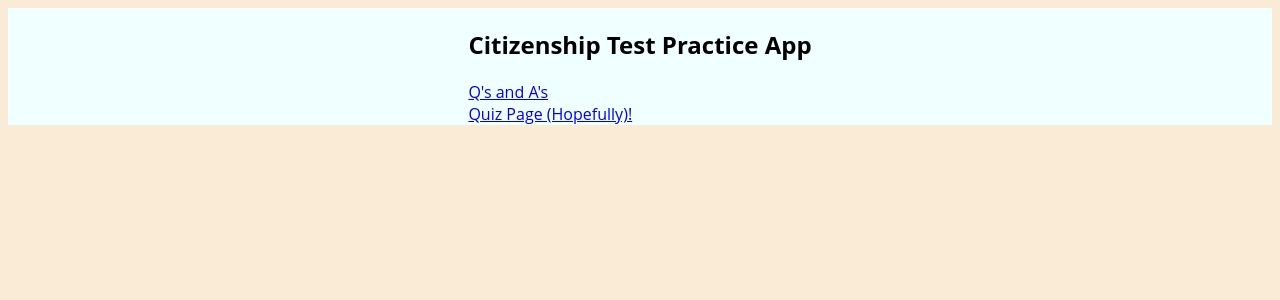
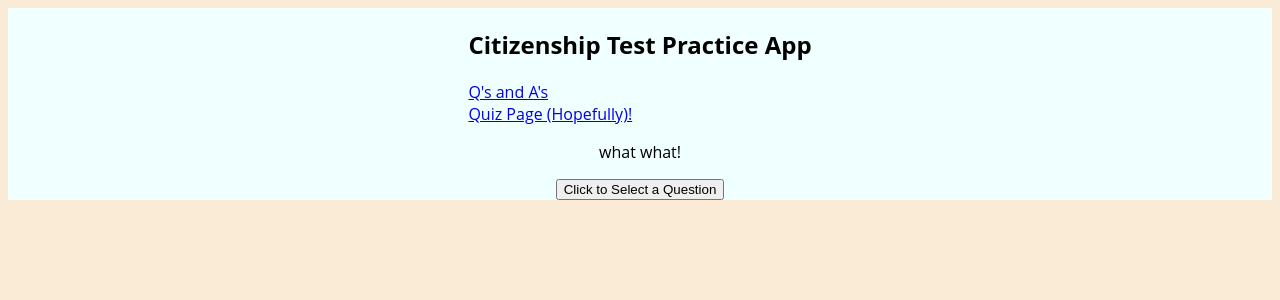
Before and after one commit to mmaustin/citizenship-questions-answers, a React (Create React App) app in the folder citizenship-frontend/: page /questions/dropbox in a window 1280 px wide. Shown: the top 300 px of the page. Built offline with nearby package versions, Linux system fonts and the light colour scheme.

Commit message:
added p and button tags to handle test of use state hook

```diff
--- a/citizenship-frontend/src/features/questions/QuestionsDropBox.js
+++ b/citizenship-frontend/src/features/questions/QuestionsDropBox.js
@@ -3,13 +3,15 @@ import { useSelector } from 'react-redux'
 
 export const QuestionsDropBox = () => {
     const questions = useSelector(state => state.questions)
-    const [question, setQuestion] = useState('');
+    const [question, setQuestion] = useState('what what!');
     /*const listQuestions = questions.map((q, idx) => (
             <option key={idx} value={q.question}>{q.question}</option>
     ))*/
 
     return(
         <>
+            <p>{question}</p>
+            <button>Click to Select a Question</button>
         </>
         /*<form>
             <select>
```
